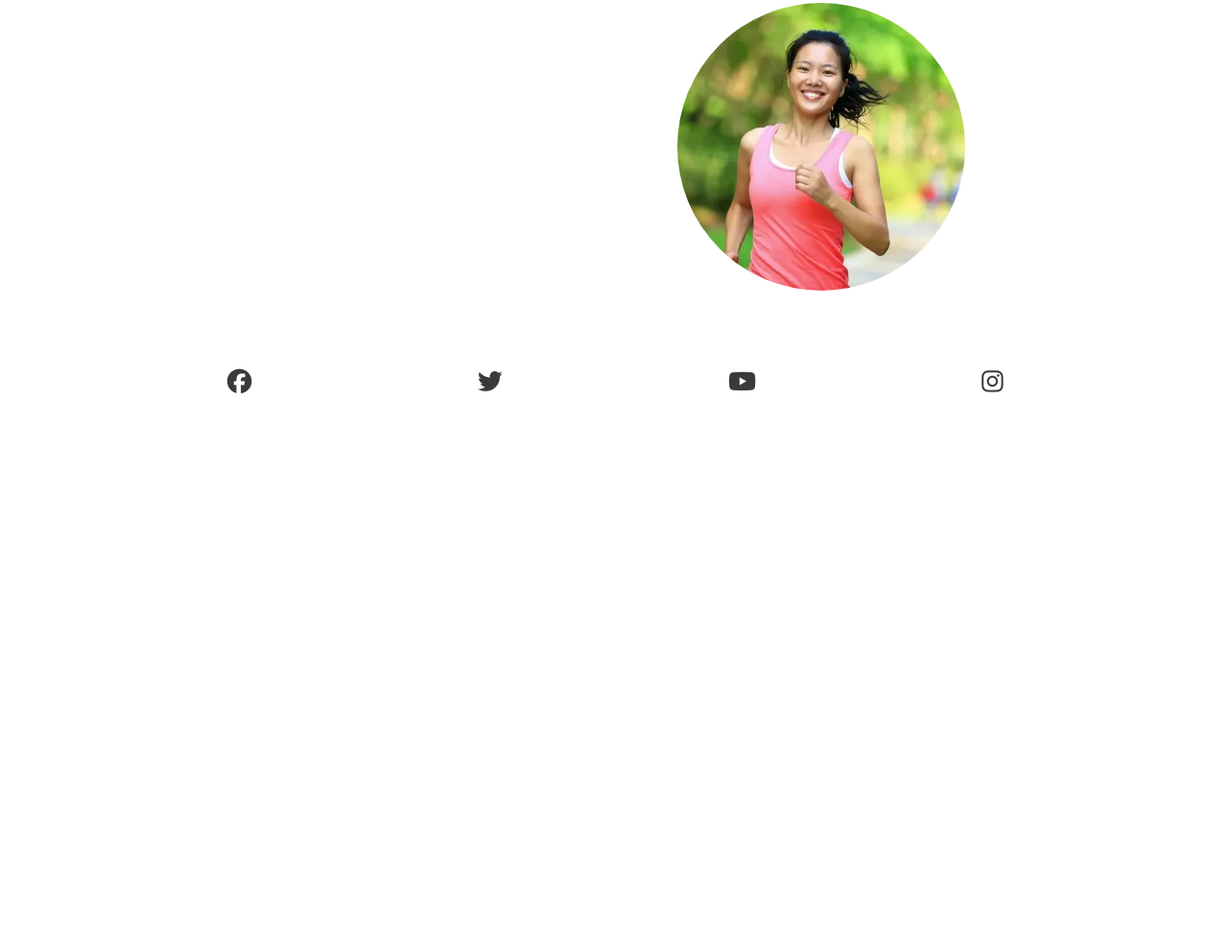
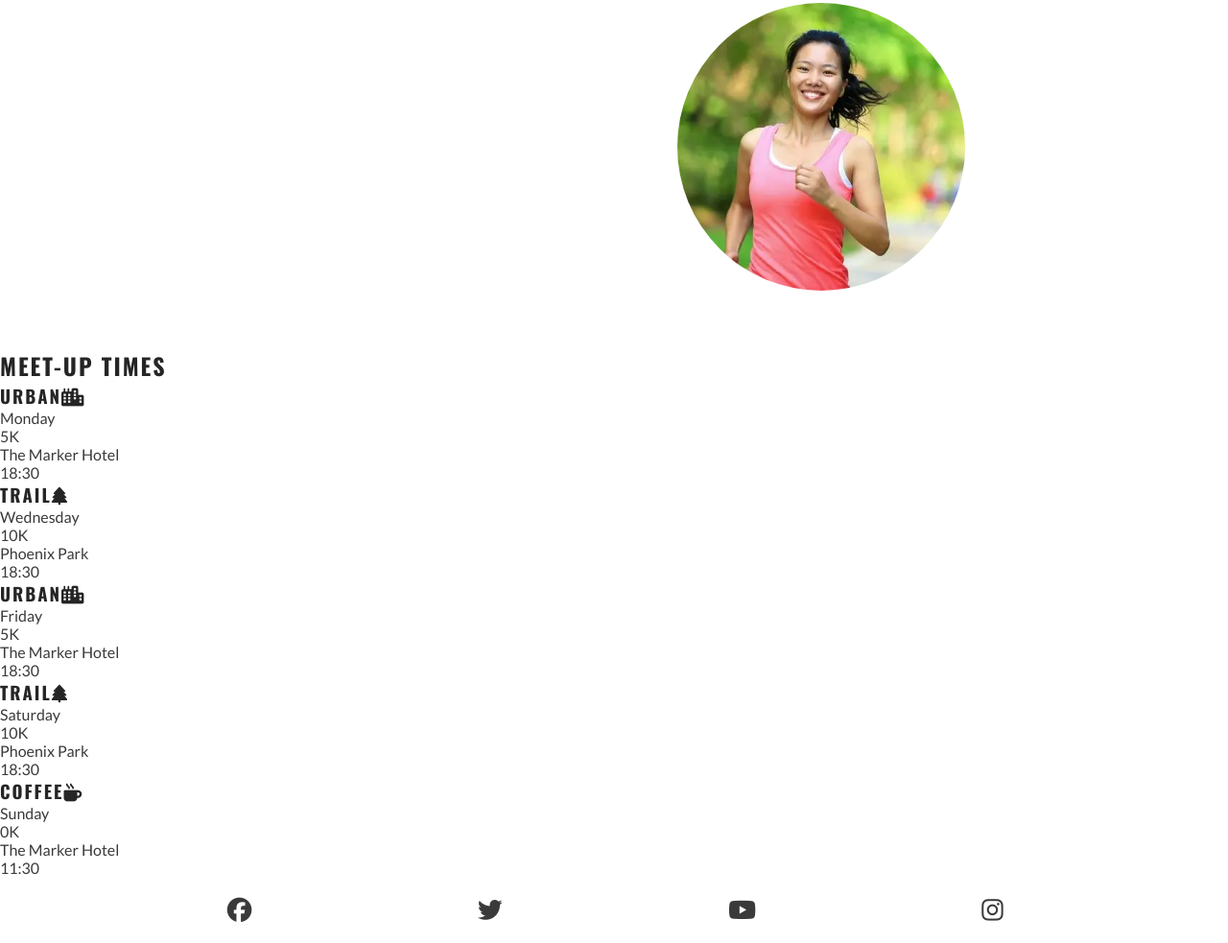
Before and after one commit to Sirjay009/love-running, a plain HTML site: page index.html in a window 1280 px wide. Shown: the part 1007-1990 px from the top of the page at 96% size. Before the commit the page ends 1439 px from the top, so only its background shows below. Drawn offline with nearby package versions, Linux system fonts and the light colour scheme.

Commit message:
Add meetups section on HTML

```diff
--- a/index.html
+++ b/index.html
@@ -29,13 +29,13 @@
         <h1 id="logo">Love Running</h1>
     </a>
     <input type="checkbox" id="nav-toggle" name="nav-toggle">
-    <label for="nav-toggle" class="nav-toggle-label">X</label>
+    <label for="nav-toggle" class="nav-toggle-label"></label>
     <i class="fa-solid fa-bars"></i>
     <nav>
         <ul id="menu">
             <li><a href="index.html" class="active">Home</a></li>
-            <li><a href="">Gallery</a></li>
-            <li><a href="">Sign Up</a></li>
+            <li><a href="gallery.html">Gallery</a></li>
+            <li><a href="signup.html">Sign Up</a></li>
         </ul>
     </nav>
 </header>
@@ -81,7 +81,48 @@
             </div>
         </div>
     </section>
+    <!-- Meet-up Times -->
+    <section id="meetups">
+        <h2>Meet-up Times</h2>
+        <div id="times">
+            <div>
+                <h3>Urban<i class="fa-solid fa-city"></i></h3>
+                <p>Monday</p>
+                <p>5K</p>
+                <p>The Marker Hotel</p>
+                <p>18:30</p>
+            </div>
+            <div>
+                <h3>Trail<i class="fa-solid fa-tree"></i></h3>
+                <p>Wednesday</p>
+                <p>10K</p>
+                <p>Phoenix Park</p>
+                <p>18:30</p>
+            </div>
+            <div>
+                <h3>Urban<i class="fa-solid fa-city"></i></h3>
+                <p>Friday</p>
+                <p>5K</p>
+                <p>The Marker Hotel</p>
+                <p>18:30</p>
+            </div>
+            <div>
+                <h3>Trail<i class="fa-solid fa-tree"></i></h3>
+                <p>Saturday</p>
+                <p>10K</p>
+                <p>Phoenix Park</p>
+                <p>18:30</p>
+            </div>
+            <div>
+                <h3>Coffee<i class="fa-solid fa-mug-hot"></i></h3>
+                <p>Sunday</p>
+                <p>0K</p>
+                <p>The Marker Hotel</p>
+                <p>11:30</p>
+            </div>
+        </div>
     </section>
+
 </main>
 
 <!-- Footer -->
```
